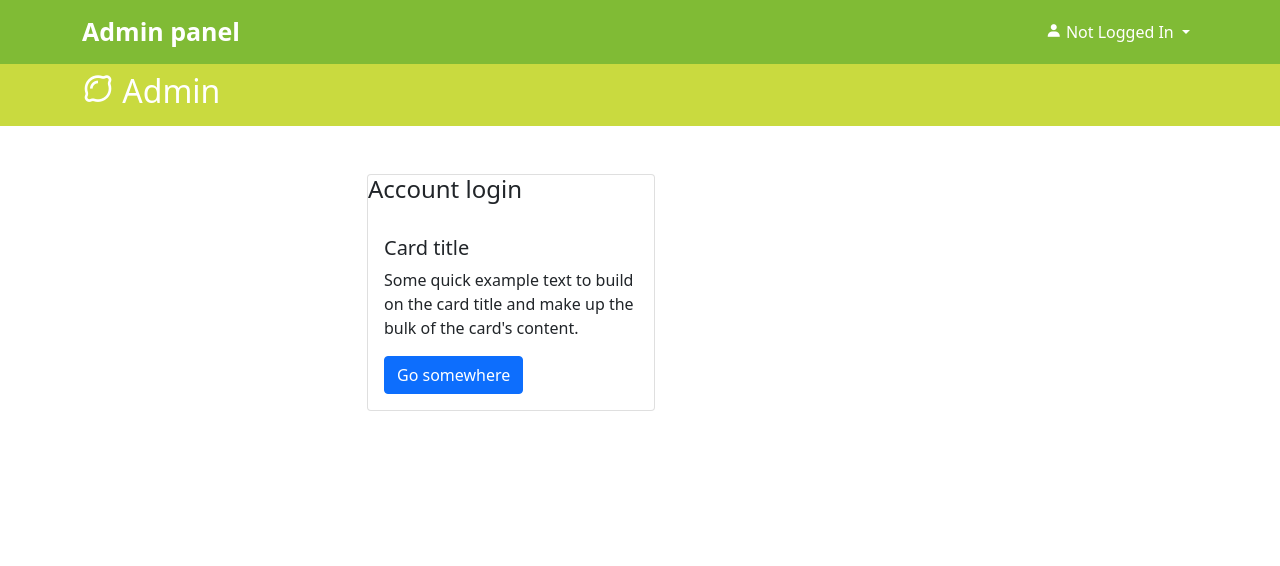
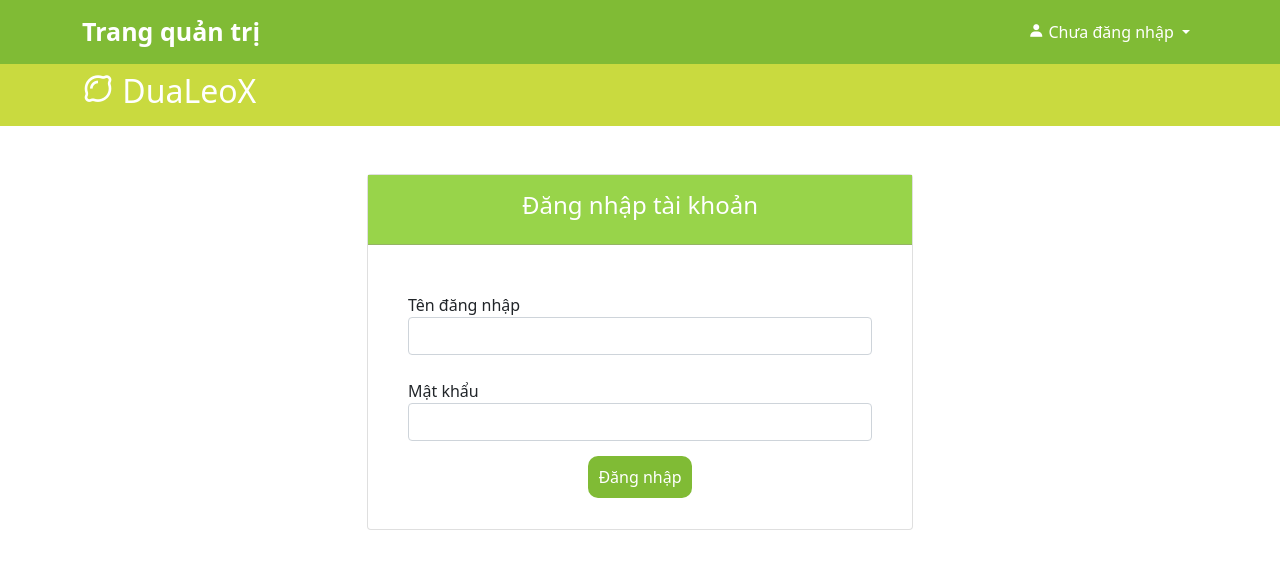
Before and after one commit to NguyenDucPhong/DuaLeoX-DucPhong, a plain HTML site: page admin/login.html in a window 1280 px wide. Drawn offline with Linux system fonts and the light colour scheme; files that its build step writes are made by us from their sources.

Commit message:
xong login

```diff
--- a/admin/adminCSS/login.css
+++ b/admin/css/login.css
@@ -19,6 +19,20 @@ a{
 }
 
 #main-header{
-    background-color: rgba(194, 214, 39, 0.885);
+    background-color: #c2d627e2;
+    align-items: center;
+}
+.card-title{
+    border-bottom: 1px solid rgba(141, 134, 134, 0.423);
 
 }
+.login{
+    background-color: #80BB35;
+    padding: 10px;
+    border-radius: 10px;
+
+}
+.login:hover{
+    color: #000000 !important;
+    transition: all 400ms;
+}
--- /dev/null
+++ b/admin/css/style.css
@@ -0,0 +1,38 @@
+@import url('https://fonts.googleapis.com/css2?family=Barlow:wght@400;500;600;700&display=swap');
+
+a{
+    color: #FFFF !important;
+    text-decoration: none;
+}
+
+.navbar{
+    background-color: #80BB35;
+}
+
+.navbar-brand{
+    font-weight: 600;
+    font-size: 25px;
+}
+.dropdown-item{
+    background-color: #80BB35;
+    width: 100%;
+}
+
+#main-header{
+    background-color: #c2d627e2;
+    align-items: center;
+}
+.card-title{
+    border-bottom: 1px solid rgba(141, 134, 134, 0.423);
+
+}
+.login{
+    background-color: #80BB35;
+    padding: 10px;
+    border-radius: 10px;
+
+}
+.login:hover{
+    color: #000000 !important;
+    transition: all 400ms;
+}
--- a/admin/login.html
+++ b/admin/login.html
@@ -13,7 +13,7 @@
 
     <nav class="navbar navbar-expand-lg navbar-light">
         <div class="container">
-          <a class="navbar-brand" href="#">Admin panel</a>
+          <a class="navbar-brand" href="#">Trang quản trị</a>
           <button class="navbar-toggler" type="button" data-bs-toggle="collapse" data-bs-target="#navbarSupportedContent" aria-controls="navbarSupportedContent" aria-expanded="false" aria-label="Toggle navigation">
             <span class="navbar-toggler-icon"></span>
           </button>
@@ -21,10 +21,10 @@
             <ul class="navbar-nav ms-auto mb-2 mb-lg-0">
               <li class="nav-item dropdown">
                 <a class="nav-link dropdown-toggle" href="#" id="navbarDropdown" role="button" data-bs-toggle="dropdown" aria-expanded="false">
-                    <i class='bx bxs-user'></i> Not Logged In
+                    <i class='bx bxs-user'></i> Chưa đăng nhập
                 </a>
                 <ul class="dropdown-menu" aria-labelledby="navbarDropdown">
-                  <li><a class="dropdown-item" href="#"><i class='bx bxs-user-circle' ></i> Action</a></li>
+                  <li><a class="dropdown-item" href="#"><i class='bx bxs-user-circle' ></i> Đăng nhập</a></li>
                 </ul>
               </li>
             </ul>
@@ -37,7 +37,7 @@
         <div class="row">
           <div class="col-auto">
             <h2>
-              <a href=""><i class='bx bx-lemon' ></i> Admin</a>
+              <a href=""><i class='bx bx-lemon' ></i> DuaLeoX</a>
             </h2>
           </div>
         </div>
@@ -46,16 +46,27 @@
 
     <section id="login" class="py-5 ">
       <div class="container">
-        <div class="row justify-content-center align-items-center">
-          <div class="col-md-6 mx-auto ">
-            <div class="card" style="width: 18rem;">
-              <div class="card-title">
-                <h4>Account login</h4>
+        <div class="row justify-content-center">
+          <div class="col-md-6 mx-auto align-items-center">
+            <div class="card" style="width: 100%;">
+              <div class="card-title text-center py-3" style="background-color: #98d44a; color:#FFFF">
+                <h4>Đăng nhập tài khoản</h4>
               </div>
               <div class="card-body">
-                <h5 class="card-title">Card title</h5>
-                <p class="card-text">Some quick example text to build on the card title and make up the bulk of the card's content.</p>
-                <a href="#" class="btn btn-primary">Go somewhere</a>
+                <form action="index.html" class="p-4">
+                  <div class="form-group pb-4">
+                    <label for="username">Tên đăng nhập</label>
+                    <input type="" class="form-control">
+                  </div>
+                  <div class="form-group">
+                    <label for="password">Mật khẩu</label>
+                    <input type="" class="form-control">
+                  </div>
+
+                    <div class="mt-4 text-center ">
+                      <a href="#" class="login">Đăng nhập</a>
+                    </div>
+                </form>
               </div>
             </div>
           </div>
```
Also changed, not shown: admin/index.html (added, +68 -0 lines), css/style.css (+2 -8 lines).
